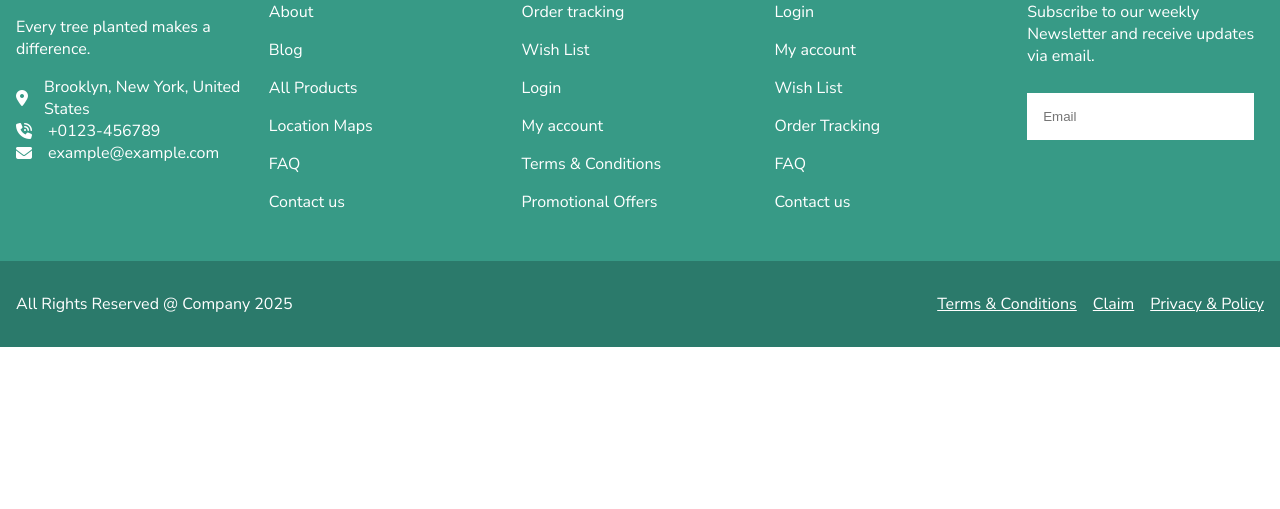
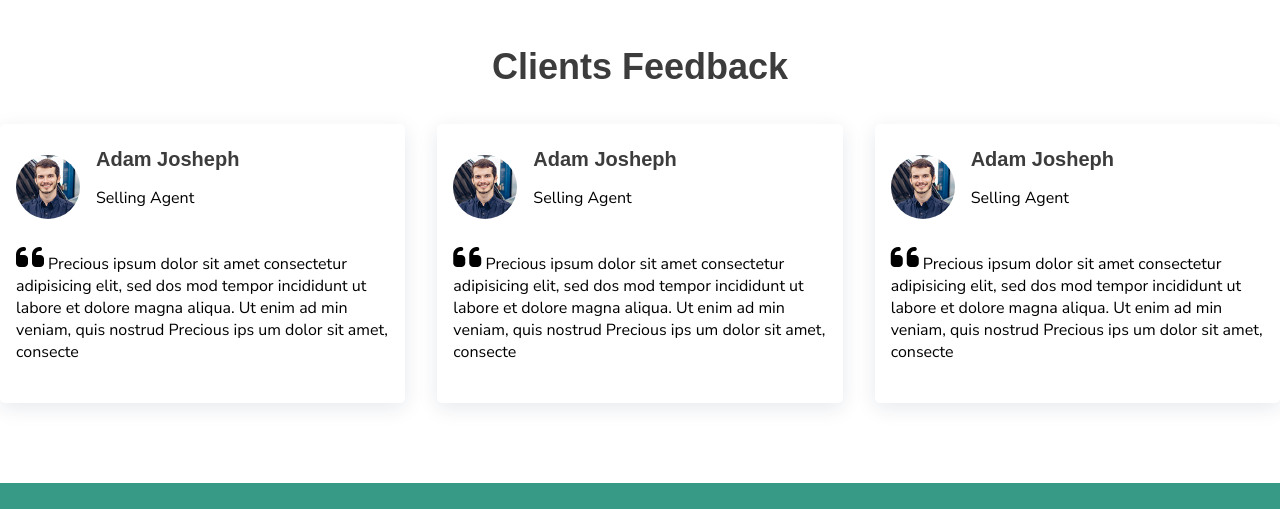
Before and after one commit to dev-nirob1/web-templetes, a plain HTML site: page GoGreen/index.html in a window 1280 px wide. Shown: the part 1008-1517 px from the top of the page. Before the commit the page ends 1355 px from the top, so only its background shows below. Drawn offline with Linux system fonts and the light colour scheme; files whose address does not match are found by name.

Commit message:
testimonials section

```diff
--- a/GoGreen/index.html
+++ b/GoGreen/index.html
@@ -56,8 +56,6 @@
             </ul>
         </nav>
     </header>
-
-
     <!-- 1 hero section  -->
     <section class="hero container">
         <div class="height-full width-full relative">
@@ -82,7 +80,9 @@
     <!-- hero section  -->
 
     <!-- 2 about section  -->
-    <section id="about"></section>
+    <section id="about">
+
+    </section>
     <!-- about section  -->
 
     <!-- features trees -->
@@ -102,7 +102,80 @@
     <!-- Tree Adoption Section -->
 
     <!--  testimonials section  -->
-    <section id="testimonials"></section>
+    <section class="testimonials py-2 medium-py-3 larger-py-5">
+        <div class="container">
+            <div class="text-center">
+                <h3>Clients Feedback</h3>
+            </div>
+            <!-- testimonials container  -->
+            <div class="medium-2 large-3 gap-2">
+                <!-- cards  -->
+                <div class="testimonial">
+                    <div class="flex align-center gap-1">
+                        <img class="profile-image" src="./assets/card/author.jpg" alt="profile">
+                        <div>
+                            <h5 class="text-dark">Adam Josheph</h5>
+                            <p class="text-light">Selling Agent</p>
+                        </div>
+                    </div>
+                    <div>
+                        <p>
+                            <i class="fa-solid fa-quote-left fa-2x"></i>
+                            Precious ipsum dolor sit amet
+                            consectetur adipisicing elit, sed dos
+                            mod tempor incididunt ut labore et
+                            dolore magna aliqua. Ut enim ad min
+                            veniam, quis nostrud Precious ips
+                            um dolor sit amet, consecte
+                        </p>
+                    </div>
+
+                </div>
+                <div class="testimonial">
+                    <div class="flex align-center gap-1">
+                        <img class="profile-image" src="./assets/card/author.jpg" alt="profile">
+                        <div>
+                            <h5 class="text-dark">Adam Josheph</h5>
+                            <p class="text-light">Selling Agent</p>
+                        </div>
+                    </div>
+                    <div>
+                        <p>
+                            <i class="fa-solid fa-quote-left fa-2x"></i>
+                            Precious ipsum dolor sit amet
+                            consectetur adipisicing elit, sed dos
+                            mod tempor incididunt ut labore et
+                            dolore magna aliqua. Ut enim ad min
+                            veniam, quis nostrud Precious ips
+                            um dolor sit amet, consecte
+                        </p>
+                    </div>
+
+                </div>
+                <div class="testimonial">
+                    <div class="flex align-center gap-1">
+                        <img class="profile-image" src="./assets/card/author.jpg" alt="profile">
+                        <div>
+                            <h5 class="text-dark">Adam Josheph</h5>
+                            <p class="text-light">Selling Agent</p>
+                        </div>
+                    </div>
+                    <div>
+                        <p>
+                            <i class="fa-solid fa-quote-left fa-2x"></i>
+                            Precious ipsum dolor sit amet
+                            consectetur adipisicing elit, sed dos
+                            mod tempor incididunt ut labore et
+                            dolore magna aliqua. Ut enim ad min
+                            veniam, quis nostrud Precious ips
+                            um dolor sit amet, consecte
+                        </p>
+                    </div>
+
+                </div>
+            </div>
+        </div>
+    </section>
     <!-- testimonials section  -->
 
     <!-- blogs section  -->
--- a/GoGreen/style.css
+++ b/GoGreen/style.css
@@ -96,6 +96,24 @@ header nav ul li a:hover {
 }
 /* ----------------hero section----------------- */
 
+/* testimonials section  */
+.testimonials .testimonial {
+    padding: 1.5rem 1rem;
+    background-color: var(--secondary-color);
+    border-radius: 5px;
+    box-shadow: var(--testimonials-card-shadow);
+}
+.testimonial h5 {
+    margin: 0;
+    padding: 0;
+}
+.testimonial .profile-image{
+    height: 4rem;
+    width: 4rem;
+    border-radius: 50%;
+}
+/* testimonials section  */
+
 /*--------------------------footer section starts here----------------------------*/
 footer {
     background-color: var(--primary-color);
```
Also changed, not shown: GoGreen/assets/card/author.jpg (added), vendor/css/main.css.
